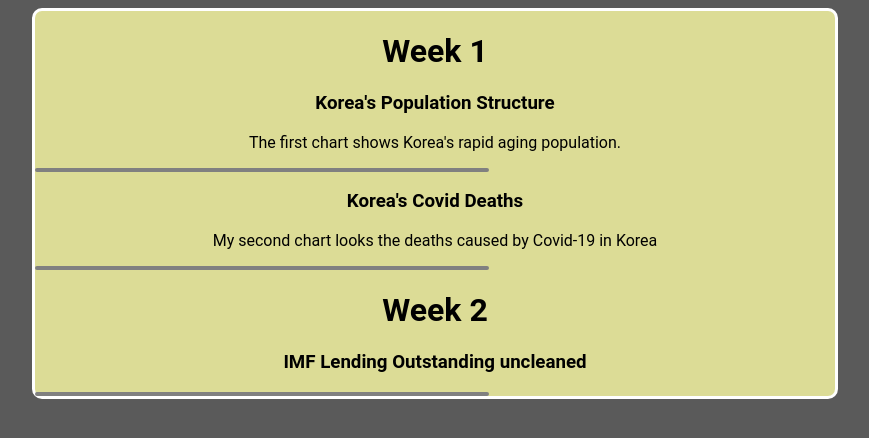
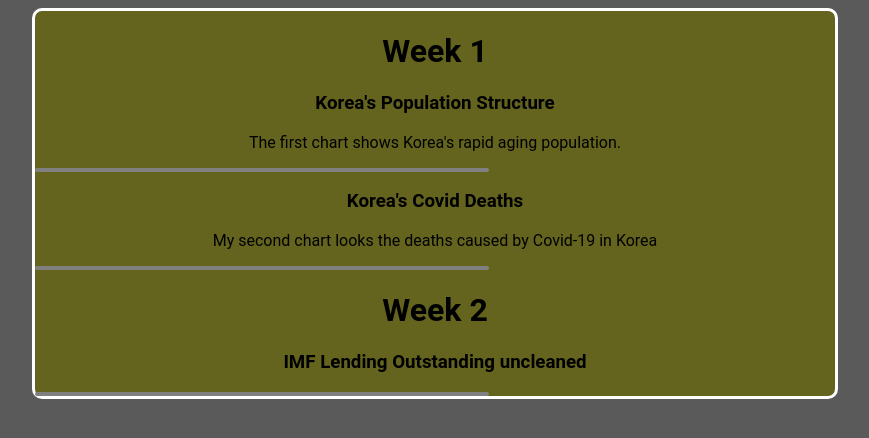
Before and after one commit to haorui8/haorui8.github.io, a plain HTML site: page portfolio.html in a window 1280 px wide. Shown: the whole page, without its empty margins (205-1074 px from the left). Drawn offline with Linux system fonts and the light colour scheme; a script that the page names is missing.

Commit message:
Update portfolio.css

```diff
--- a/portfolio.css
+++ b/portfolio.css
@@ -35,7 +35,7 @@ h1, h3, p{
     border-color: rgb(255, 255, 255);
 }
 
-.myWeek1{
+.myWeek2{
     margin: auto;
     max-width: 800px;
     background-color: rgb(220, 220, 150);
```
